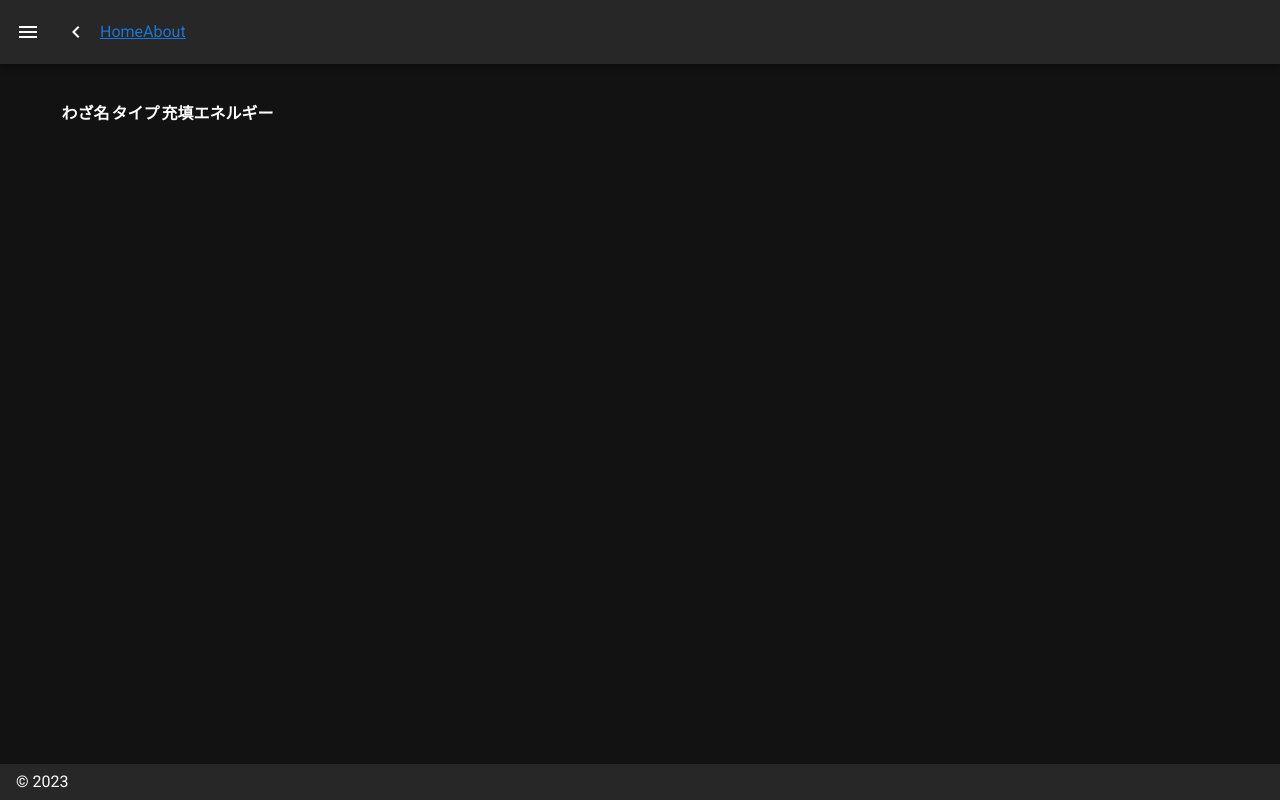
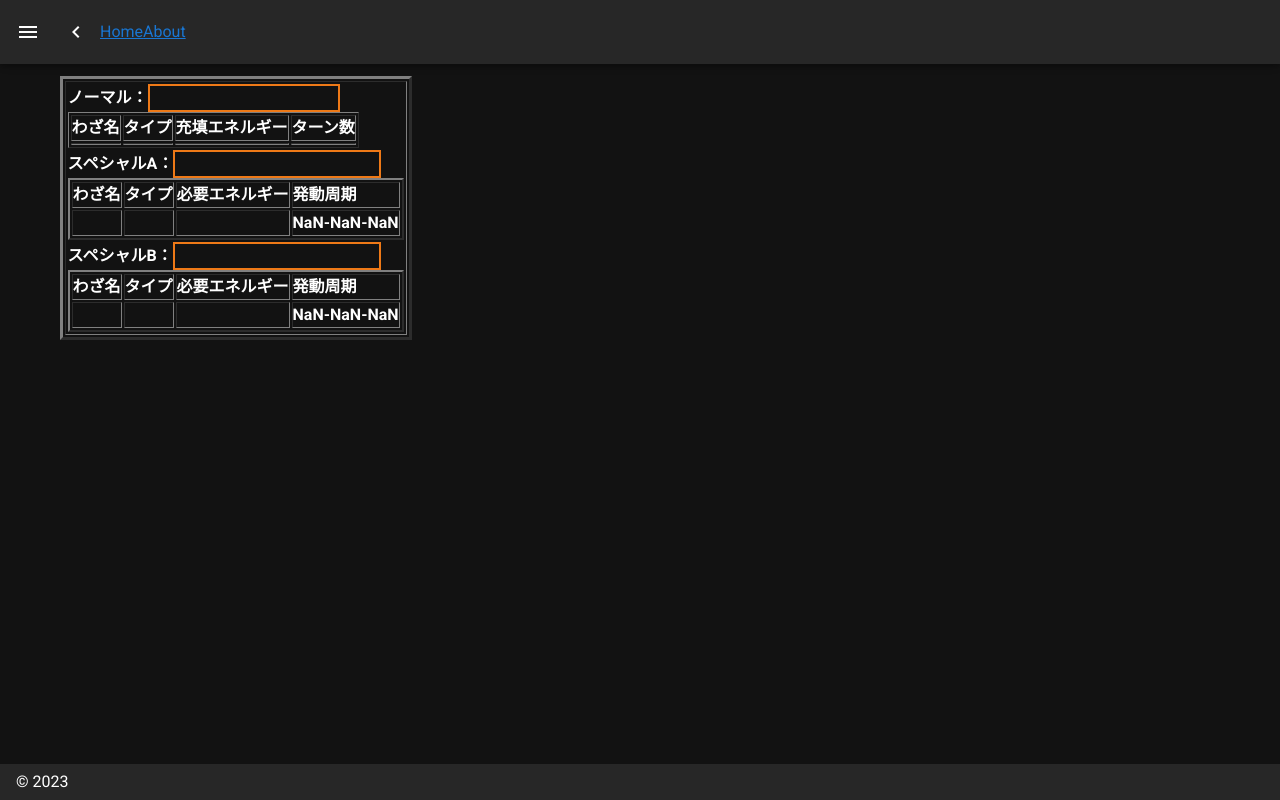
Before and after one commit to zuumi/pokemon-party, a Nuxt app: page /waza in a window 1280 px wide. Built offline with nearby package versions, Linux system fonts and the light colour scheme; what v-tooltip would draw is missing.

Commit message:
:tada: わざ1にあわせてスペシャルの発動周期を計算されるようにした

```diff
--- a/pages/waza/index.vue
+++ b/pages/waza/index.vue
@@ -1,38 +1,176 @@
 <template>
   <div>
-    <select v-model="selectedItem" style="color: cornsilk">
-      <option v-for="waza in wazas" :key="waza.No" :value="waza">
-        {{ waza.わざ }}
+    <table border="3">
+      <thead></thead>
+      <tbody>
+        <th>
+          <tr>
+            <label for="">ノーマル：</label>
+            <select
+              v-model="selectedItemA"
+              class="select__waza"
+              style="color: cornsilk"
+            >
+              <option v-for="wazaA in wazaAs" :key="wazaA.No" :value="wazaA">
+                {{ wazaA.わざ }}
               </option>
             </select>
-    <table>
+            <table border="1">
               <thead>
                 <tr>
                   <th>わざ名</th>
                   <th>タイプ</th>
                   <th>充填エネルギー</th>
+                  <th>ターン数</th>
                 </tr>
               </thead>
               <tbody>
                 <tr>
-          <th>{{ selectedItem.わざ }}</th>
-          <th>{{ selectedItem.タイプ }}</th>
-          <th>{{ selectedItem.PvPエネルギー充填 }}</th>
+                  <th>{{ selectedItemA.わざ }}</th>
+                  <th>{{ selectedItemA.タイプ }}</th>
+                  <th>{{ selectedItemA.PvPエネルギー充填 }}</th>
+                  <th>{{ selectedItemA.ターン数 }}</th>
                 </tr>
+              </tbody>
+            </table>
+          </tr>
+          <tr>
+            <label for="">スペシャルA：</label>
+            <select
+              v-model="selectedItemB"
+              class="select__waza"
+              style="color: cornsilk"
+            >
+              <option v-for="wazaB in wazaBs" :key="wazaB.No" :value="wazaB">
+                {{ wazaB.わざ }}
+              </option>
+            </select>
+            <table border="2">
+              <thead>
+                <tr>
+                  <th>わざ名</th>
+                  <th>タイプ</th>
+                  <th>必要エネルギー</th>
+                  <th>発動周期</th>
+                </tr>
+              </thead>
+              <tbody>
+                <tr>
+                  <th>{{ selectedItemB.わざ }}</th>
+                  <th>{{ selectedItemB.タイプ }}</th>
+                  <th>{{ selectedItemB.PvPエネルギー充填 }}</th>
+                  <th>{{ enecycleA }}</th>
+                </tr>
+              </tbody>
+            </table>
+          </tr>
+          <tr>
+            <label for="">スペシャルB：</label>
+            <select
+              v-model="selectedItemC"
+              class="select__waza"
+              style="color: cornsilk"
+            >
+              <option v-for="wazaB in wazaBs" :key="wazaB.No" :value="wazaB">
+                {{ wazaB.わざ }}
+              </option>
+            </select>
+            <table border="2">
+              <thead>
+                <tr>
+                  <th>わざ名</th>
+                  <th>タイプ</th>
+                  <th>必要エネルギー</th>
+                  <th>発動周期</th>
+                </tr>
+              </thead>
+              <tbody>
+                <tr>
+                  <th>{{ selectedItemC.わざ }}</th>
+                  <th>{{ selectedItemC.タイプ }}</th>
+                  <th>{{ selectedItemC.PvPエネルギー充填 }}</th>
+                  <th>{{ enecycleB }}</th>
+                </tr>
+              </tbody>
+            </table>
+          </tr>
+        </th>
       </tbody>
     </table>
   </div>
 </template>
 
 <script>
-import wazas from '@/assets/json/PokemonGO-waza-1.json'
+import wazaAs from '@/assets/json/PokemonGO-waza-1.json'
+import wazaBs from '@/assets/json/PokemonGO-waza-3.json'
 
 export default {
   data() {
     return {
-      wazas,
-      selectedItem: 1,
+      wazaAs,
+      wazaBs,
+      selectedItemA: '',
+      selectedItemB: '',
+      selectedItemC: '',
     }
+  },
+  computed: {
+    enecycleA: function () {
+      return (
+        Math.ceil(
+          this.selectedItemB.PvPエネルギー充填 /
+            this.selectedItemA.PvPエネルギー充填
+        ) +
+        '-' +
+        Math.ceil(
+          (this.selectedItemB.PvPエネルギー充填 -
+            (this.selectedItemB.PvPエネルギー充填 %
+              this.selectedItemA.PvPエネルギー充填)) /
+            this.selectedItemA.PvPエネルギー充填
+        ) +
+        '-' +
+        Math.ceil(
+          (this.selectedItemB.PvPエネルギー充填 -
+            ((this.selectedItemB.PvPエネルギー充填 -
+              (this.selectedItemB.PvPエネルギー充填 %
+                this.selectedItemA.PvPエネルギー充填)) %
+              this.selectedItemA.PvPエネルギー充填)) /
+            this.selectedItemA.PvPエネルギー充填
+        )
+      )
+    },
+    enecycleB: function () {
+      return (
+        Math.ceil(
+          this.selectedItemC.PvPエネルギー充填 /
+            this.selectedItemA.PvPエネルギー充填
+        ) +
+        '-' +
+        Math.ceil(
+          (this.selectedItemC.PvPエネルギー充填 -
+            (this.selectedItemC.PvPエネルギー充填 %
+              this.selectedItemA.PvPエネルギー充填)) /
+            this.selectedItemA.PvPエネルギー充填
+        ) +
+        '-' +
+        Math.ceil(
+          (this.selectedItemC.PvPエネルギー充填 -
+            ((this.selectedItemC.PvPエネルギー充填 -
+              (this.selectedItemC.PvPエネルギー充填 %
+                this.selectedItemA.PvPエネルギー充填)) %
+              this.selectedItemA.PvPエネルギー充填)) /
+            this.selectedItemA.PvPエネルギー充填
+        )
+      )
+    },
   },
 }
 </script>
+<style lang="scss">
+.select__waza {
+  border: 2px solid #ee7917;
+}
+div {
+  text-align: left;
+}
+</style>
```
Lines whose indentation alone changed are shown as unchanged.
